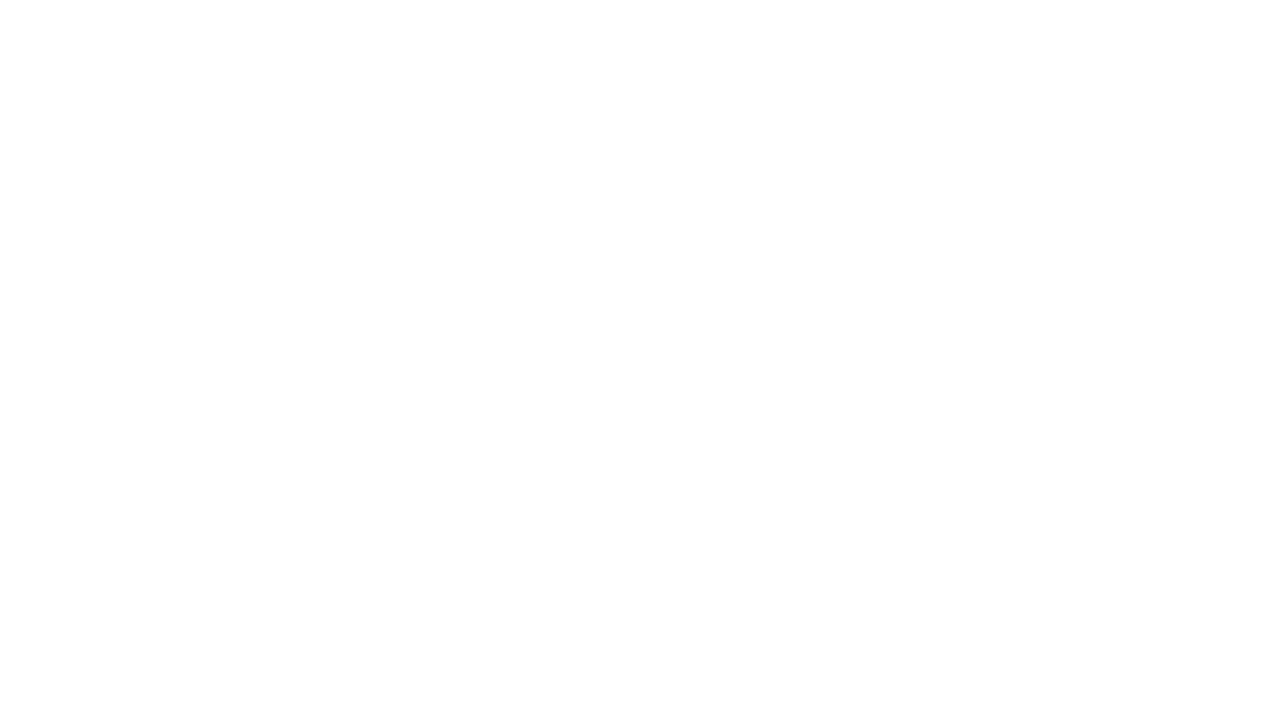
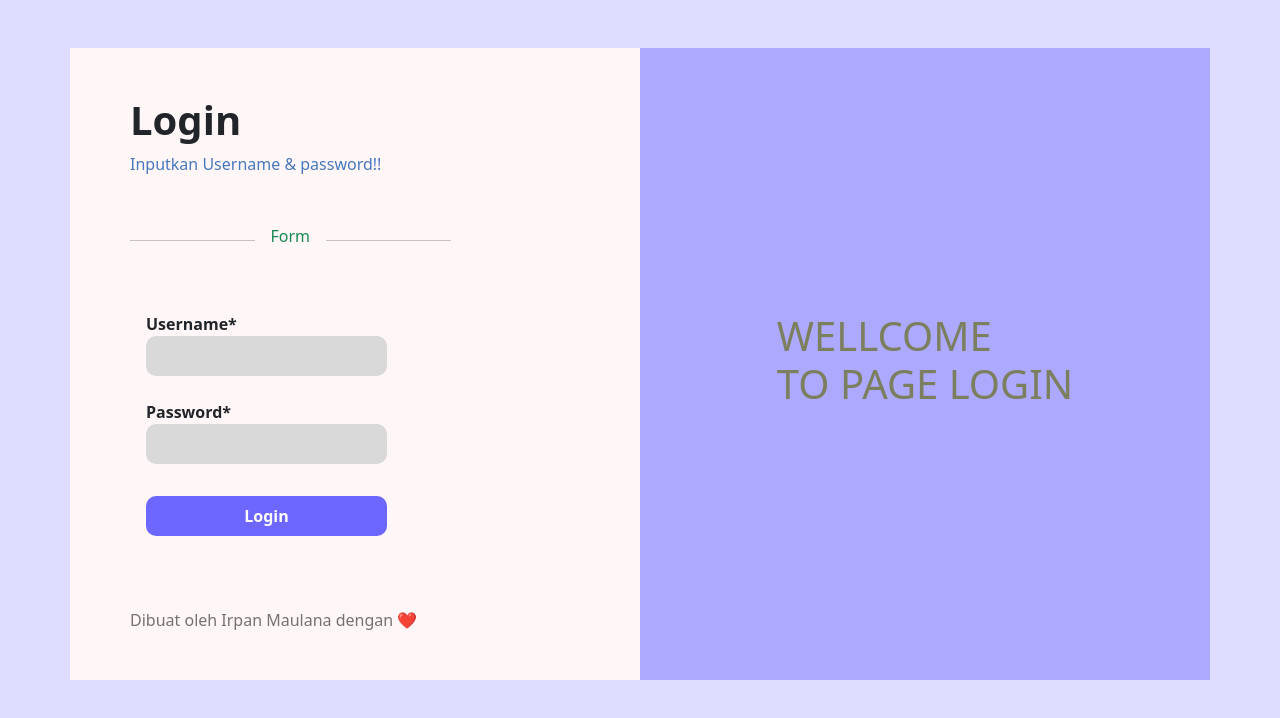
Before and after one commit to yipan12/LatihanTugas, a plain HTML site: page Index.html in a window 1280 px wide. Drawn offline with Linux system fonts and the light colour scheme.

Commit message:
Membuat design Login

```diff
--- a/Index.html
+++ b/Index.html
@@ -5,7 +5,61 @@
     <meta name="viewport" content="width=device-width, initial-scale=1.0" />
     <link rel="stylesheet" href="bootstrap-5.0.2-dist/css/bootstrap.min.css" />
     <script src="bootstrap-5.0.2-dist/js/bootstrap.min.js"></script>
+    <style>
+      /* stylle background  */
+      .bgcustom {
+        background-color: #fff7f7;
+      }
+      .bgcustom1 {
+        background-color: #aca9ff;
+      }
+    </style>
+
     <title>LatihanTugasBsdanJs</title>
   </head>
-  <body></body>
+  <body style="background-color: #deddff">
+    <div class="container-fluid">
+      <div class="container my-5">
+        <div class="row">
+          <div class="col-6 bgcustom">
+            <!-- titel -->
+            <h1 class="fw-bold fs-1 pt-5 ms-lg-5">Login</h1>
+            <p class="ms-lg-5 mb-5" style="color: #4877be">Inputkan Username & password!!</p>
+            <!-- akhir titel -->
+            <!-- grup baris  -->
+            <div class="mb-5 ms-5 d-flex">
+              <hr class="w-25 border-0" style="border-top: 6px solid" />
+              <p class="ms-3 me-3 text-success">Form</p>
+              <hr class="w-25 border-0" style="border-top: 6px solid" />
+            </div>
+            <!-- akhir baris  -->
+            <!-- grup form -->
+            <div class="ms-3 pb-4">
+              <form action="" method="post" class="ms-5">
+                <!-- username -->
+                <label for="Username" class="fw-bold d-block">Username*</label>
+                <input type="text" id="Username" required class="w-50 border-0 mb-4 ps-3" style="background-color: #d9d9d9; height: 40px; border-radius: 10px" />
+                <!-- akhir username -->
+                <!-- password -->
+                <label for="Password" class="fw-bold d-block">Password*</label>
+                <input type="password" required id="Password" class="w-50 border-0 mb-4 ps-3" style="background-color: #d9d9d9; height: 40px; border-radius: 10px" />
+                <!-- akhir password -->
+                <!-- buton -->
+                <button type="button" class="d-block border-0 w-50 mb-5 mt-2 text-white fw-bold" style="background-color: #6d66ff; height: 40px; border-radius: 10px">Login</button>
+                <!-- akhir buton -->
+              </form>
+            </div>
+            <!-- akhir grup form -->
+            <p class="ms-5 mb-lg-5 fw-lighter" style="color: #747272">Dibuat oleh Irpan Maulana dengan ❤️</p>
+          </div>
+          <!-- left side -->
+          <div class="col-6 bgcustom1 d-flex justify-content-center align-items-center">
+            <div class="">
+              <h1 class="fs-1 text-uppercase" style="color: #7c7f5e">Wellcome <span class="d-block fs-1 text-uppercase" style="color: #7c7f5e">To Page Login</span></h1>
+            </div>
+          </div>
+        </div>
+      </div>
+    </div>
+  </body>
 </html>
```
